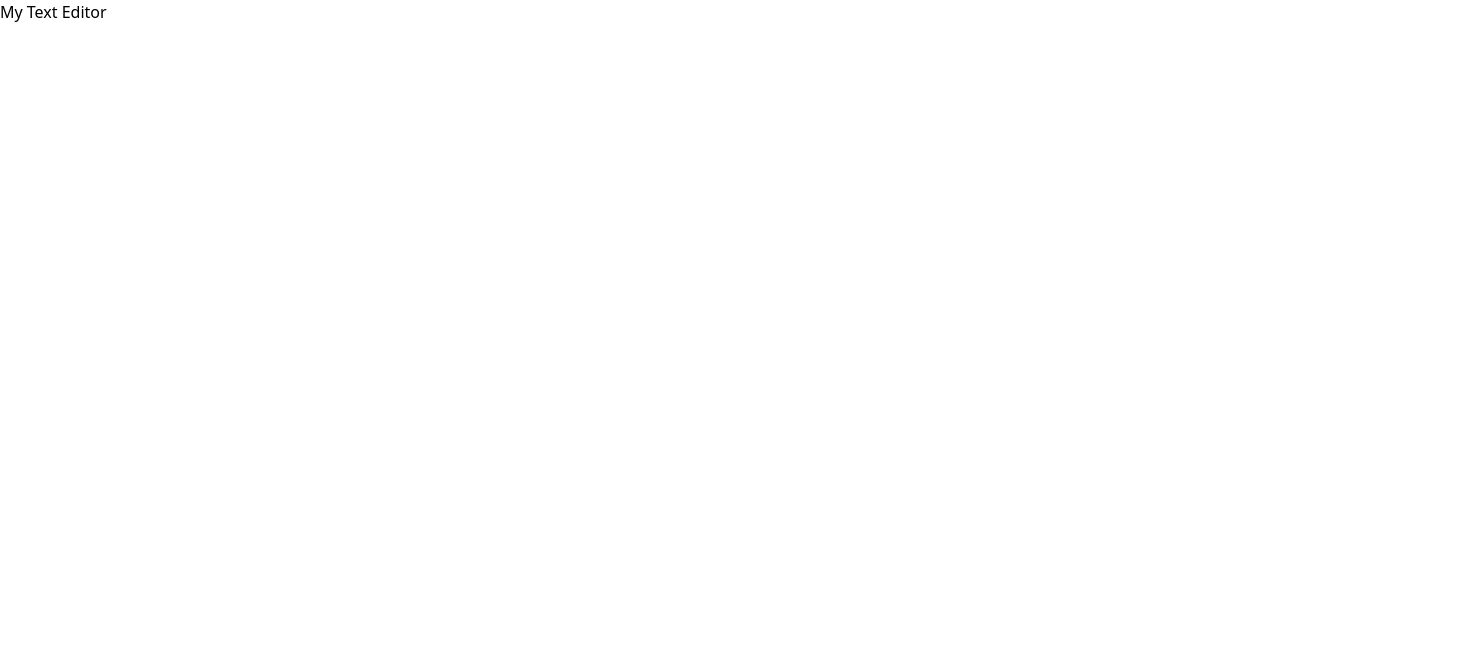
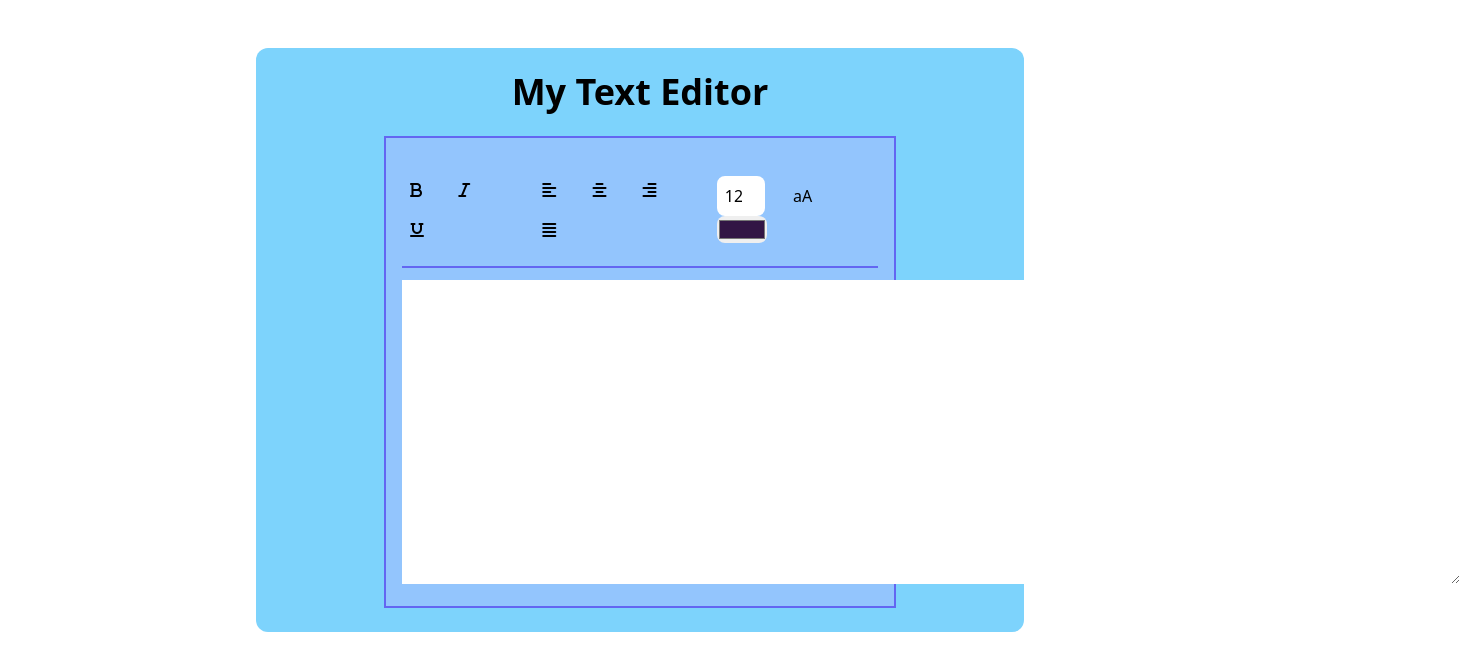
Before and after one commit to mamun-prodhan/my-text-editor, a plain HTML site: page index.html in a window 1280 px wide. Shown: the whole page, 1460 px wide, since content can reach past the window. Drawn offline with nearby package versions, Linux system fonts and the light colour scheme.

Commit message:
design completed

```diff
--- a/index.html
+++ b/index.html
@@ -1,17 +1,60 @@
 <!DOCTYPE html>
 <html lang="en">
-<head>
-    <meta charset="UTF-8">
-    <meta name="viewport" content="width=device-width, initial-scale=1.0">
+  <head>
+    <meta charset="UTF-8" />
+    <meta name="viewport" content="width=device-width, initial-scale=1.0" />
     <title>My Text Editor</title>
     <script src="https://cdn.tailwindcss.com"></script>
-</head>
-<body>
-    <section>
-        <h1>My Text Editor</h1>
-        <div>
-
+    <script
+      src="https://kit.fontawesome.com/08a0a3c52e.js"
+      crossorigin="anonymous"
+    ></script>
+  </head>
+  <body>
+    <section class="w-3/5 mx-auto mt-12 py-6 px-32 rounded-xl bg-sky-300">
+      <h1 class="text-4xl text-center font-semibold mb-6">My Text Editor</h1>
+      <div class="border-2 p-4 bg-blue-300 border-indigo-500">
+        <div class="py-4 border-b-2 border-indigo-500 flex items-center justify-between">
+          <div>
+            <button class="hover:bg-stone-50 p-2 rounded-lg me-4">
+              <i class="fa-solid fa-bold" style="color: #000000"></i>
+            </button>
+            <button class="hover:bg-stone-50 p-2 rounded-lg me-4">
+              <i class="fa-solid fa-italic"></i>
+            </button>
+            <button class="hover:bg-stone-50 p-2 rounded-lg me-4">
+              <i class="fa-solid fa-underline"></i>
+            </button>
+          </div>
+          <!-- align -->
+          <div>
+            <button class="hover:bg-stone-50 p-2 rounded-lg me-4">
+                <i class="fa-solid fa-align-left"></i>
+            </button>
+            <button class="hover:bg-stone-50 p-2 rounded-lg me-4">
+                <i class="fa-solid fa-align-center"></i>
+            </button>
+            <button class="hover:bg-stone-50 p-2 rounded-lg me-4">
+                <i class="fa-solid fa-align-right"></i>
+            </button>
+            <button class="hover:bg-stone-50 p-2 rounded-lg me-4">
+                <i class="fa-solid fa-align-justify"></i>
+            </button>
+          </div>
+          <!-- size and color -->
+          <div>
+            <input class="w-12 p-2 rounded-lg me-4" type="number" value="12" name="" id="">
+            <button class="hover:bg-stone-50 p-2 rounded-lg me-4">
+                aA
+            </button>
+            <input class="rounded-lg" type="color" name="" value="#321545" id="">
+          </div>
         </div>
+        <!-- textarea -->
+        <div class="pt-3">
+          <textarea class="p-8" name="" id="" cols="106" rows="10"></textarea>
+        </div>
+      </div>
     </section>
-</body>
+  </body>
 </html>
```
